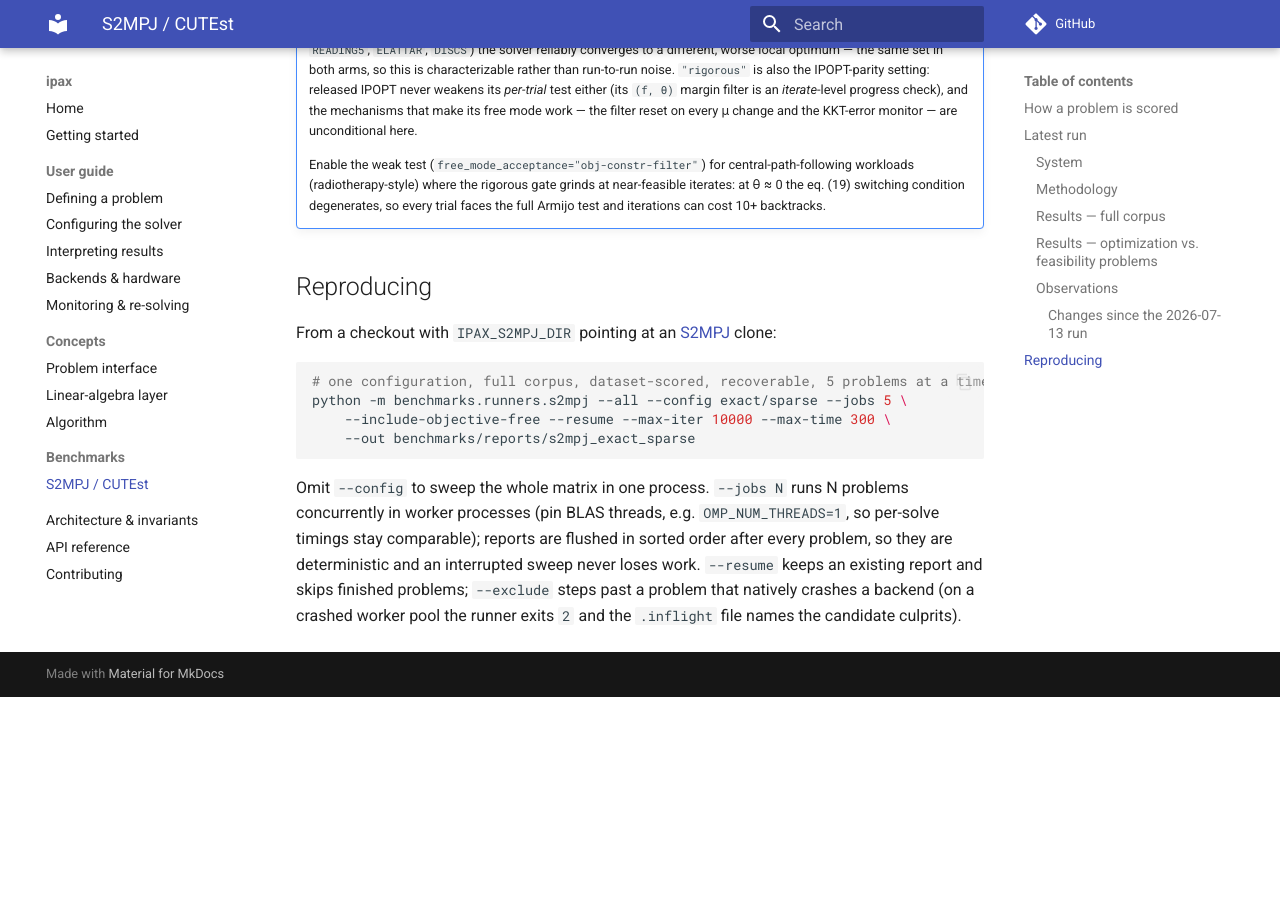
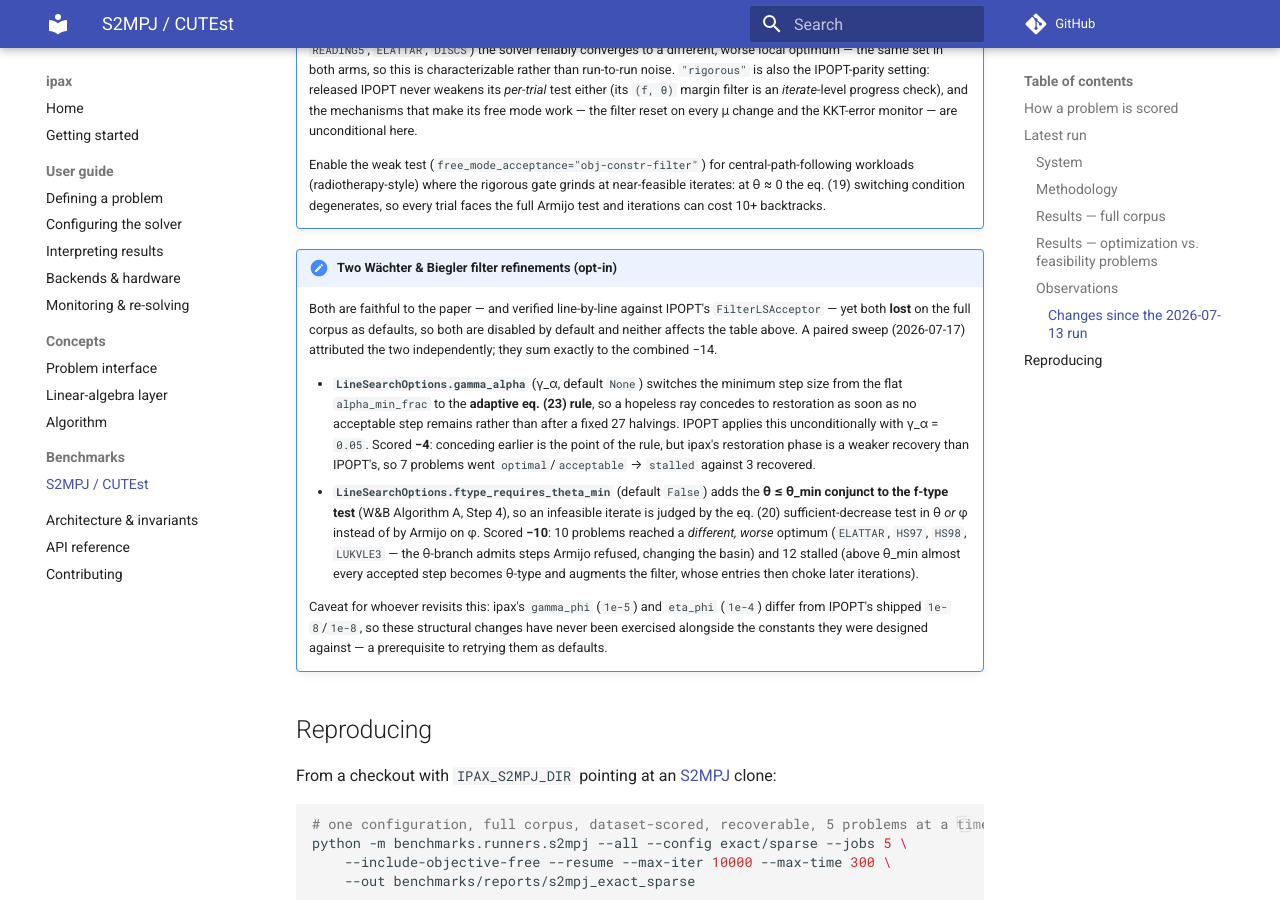
Before and after one commit to wahln/ipax, an MkDocs documentation site: the page built from docs/benchmarks/s2mpj.md, in a window 1280 px wide and 900 px high, scrolled down 5255 px. Built offline with MkDocs 1.6.1 and Material for MkDocs 9.7.7, drawn with Linux system fonts in a browser that asks for light colours; comment, search, counter and statistics services are not loaded; before the commit the page ends 5952 px from its top, so only the background shows below that.

Commit message:
docs(benchmarks): record the two opt-in W&B filter refinements
Documents gamma_alpha (eq. 23 alpha_min, -4) and
ftype_requires_theta_min (Step 4 gate, -10) in the S2MPJ opt-in note,
with the corpus A/B and the gamma_phi/eta_phi constants caveat, matching
the option docstrings added in 998230e.

Co-Authored-By: Claude Opus 4.8 <noreply@anthropic.com>

```diff
--- a/docs/benchmarks/s2mpj.md
+++ b/docs/benchmarks/s2mpj.md
@@ -223,6 +223,35 @@ release:
     condition degenerates, so every trial faces the full Armijo test and
     iterations can cost 10+ backtracks.
 
+!!! note "Two Wächter & Biegler filter refinements (opt-in)"
+    Both are faithful to the paper — and verified line-by-line against IPOPT's
+    `FilterLSAcceptor` — yet both **lost** on the full corpus as defaults, so
+    both are disabled by default and neither affects the table above. A paired
+    sweep (2026-07-17) attributed the two independently; they sum exactly to the
+    combined −14.
+
+    - **`LineSearchOptions.gamma_alpha`** (γ_α, default `None`) switches the
+      minimum step size from the flat `alpha_min_frac` to the **adaptive eq. (23)
+      rule**, so a hopeless ray concedes to restoration as soon as no acceptable
+      step remains rather than after a fixed 27 halvings. IPOPT applies this
+      unconditionally with γ_α = `0.05`. Scored **−4**: conceding earlier is the
+      point of the rule, but ipax's restoration phase is a weaker recovery than
+      IPOPT's, so 7 problems went `optimal`/`acceptable` → `stalled` against 3
+      recovered.
+    - **`LineSearchOptions.ftype_requires_theta_min`** (default `False`) adds the
+      **θ ≤ θ_min conjunct to the f-type test** (W&B Algorithm A, Step 4), so an
+      infeasible iterate is judged by the eq. (20) sufficient-decrease test in θ
+      *or* φ instead of by Armijo on φ. Scored **−10**: 10 problems reached a
+      *different, worse* optimum (`ELATTAR`, `HS97`, `HS98`, `LUKVLE3` — the
+      θ-branch admits steps Armijo refused, changing the basin) and 12 stalled
+      (above θ_min almost every accepted step becomes θ-type and augments the
+      filter, whose entries then choke later iterations).
+
+    Caveat for whoever revisits this: ipax's `gamma_phi` (`1e-5`) and `eta_phi`
+    (`1e-4`) differ from IPOPT's shipped `1e-8`/`1e-8`, so these structural
+    changes have never been exercised alongside the constants they were designed
+    against — a prerequisite to retrying them as defaults.
+
 ## Reproducing
 
 From a checkout with `IPAX_S2MPJ_DIR` pointing at an
```
